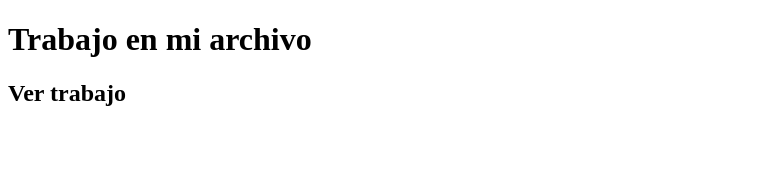
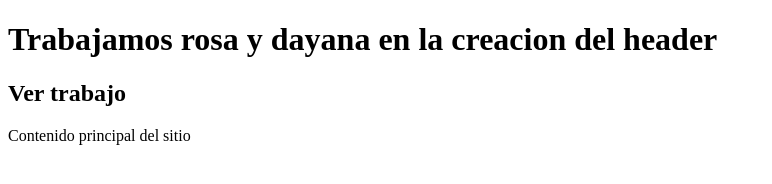
Before and after one commit to BlackBirdBv/TrabajoColaborativo02, a plain HTML site: page index.html in a window 1280 px wide. Shown: the whole page, without its empty margins (0-772 px from the left). Drawn offline with Linux system fonts and the light colour scheme.

Commit message:
Se modifica en parejas el header

```diff
--- a/index.html
+++ b/index.html
@@ -5,8 +5,9 @@
     <meta name="viewport" content="width=device-width, initial-scale=1.0">
     <title>Proyecto colaborativo Dsj Cod</title>
 </head>
-<h1>Trabajo en mi archivo</h1>
+<h1>Trabajamos rosa y dayana en la creacion del header</h1>
 <h2>Ver trabajo</h2>
+<main>Contenido principal del sitio</main>
 <body>
 
 </body>
```
